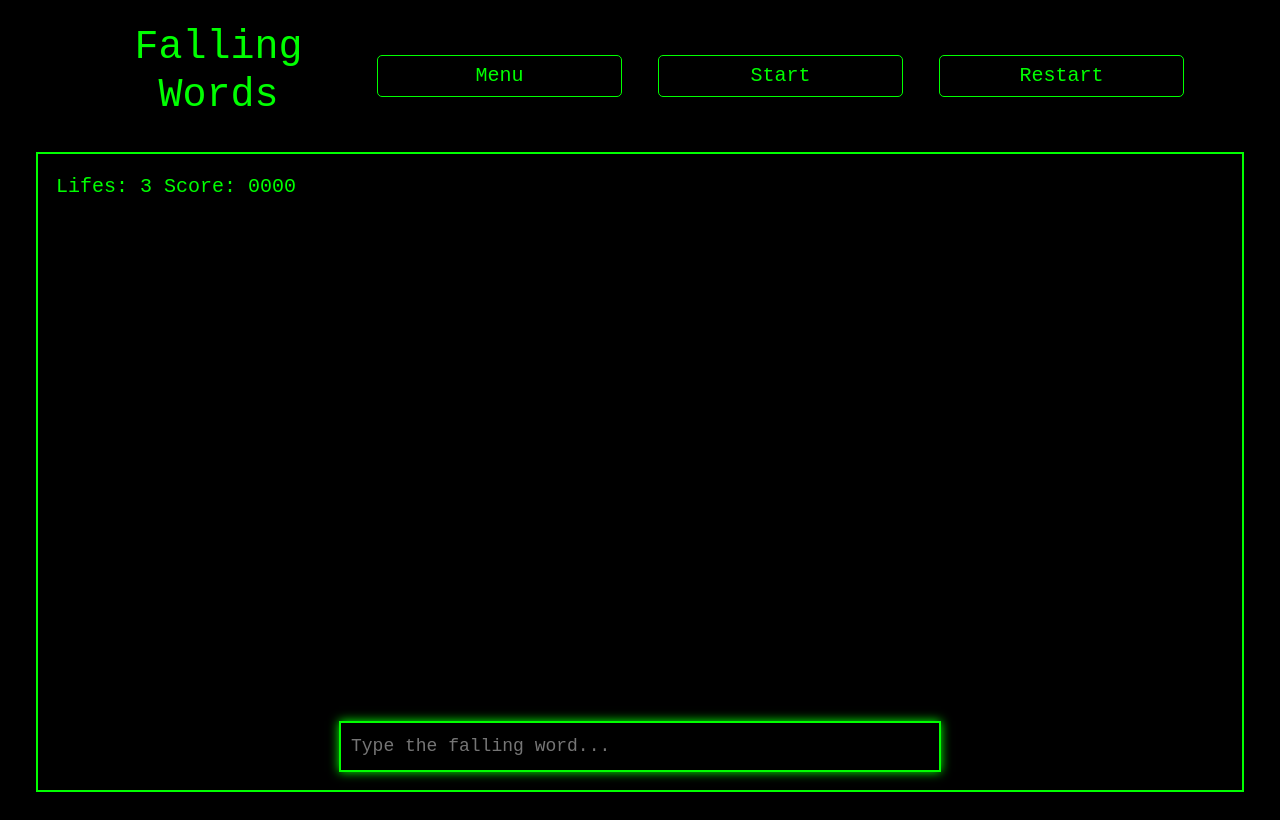
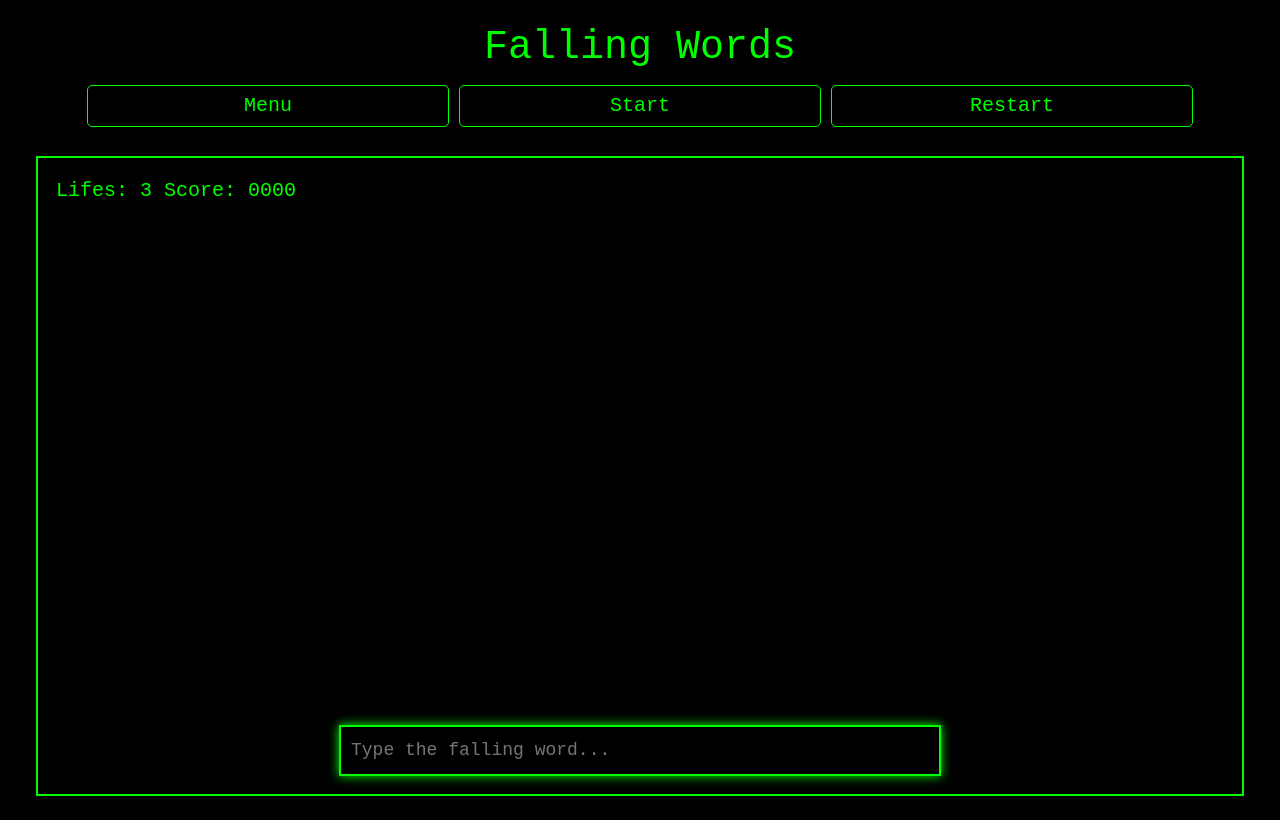
Before and after one commit to NachoVai/falling-words, a React (Vite) app: page / in a window 1280 px wide. Both pictures are taken after a click on the button "Start Game". Built offline with nearby package versions, Linux system fonts and the light colour scheme.

Commit message:
better HTML semantic

```diff
--- a/src/App.tsx
+++ b/src/App.tsx
@@ -17,12 +17,12 @@ function App() {
   };
 
   return (
-    <>
+    <main>
       {view === "menu" && <Menu onButtonClick={handleButtonClick} />}{" "}
       {view === "scores" && <Scores onButtonClick={handleButtonClick} />}{" "}
       {view === "game" && <Game onButtonClick={handleButtonClick} />}{" "}
       {/* <span>Nvai</span> */}
-    </>
+    </main>
   );
 }
 
--- a/src/components/Button/Button.tsx
+++ b/src/components/Button/Button.tsx
@@ -6,7 +6,12 @@ function Button(props: ButtonProps) {
   const { name, onClick } = props;
 
   return (
-    <button type="button" className="btn btn-lg" onClick={onClick}>
+    <button
+      type="button"
+      className="btn btn-lg"
+      onClick={onClick}
+      aria-label={name}
+    >
       {name}
     </button>
   );
--- a/src/components/Card/Card.tsx
+++ b/src/components/Card/Card.tsx
@@ -8,11 +8,7 @@ type CardProps = {
 function Card(props: CardProps) {
   const { children } = props;
 
-  return (
-    <>
-      <div className="card">{children}</div>
-    </>
-  );
+  return <div className="card">{children}</div>;
 }
 
 export default Card;
--- a/src/components/CardBody/CardBody.tsx
+++ b/src/components/CardBody/CardBody.tsx
@@ -1,15 +1,16 @@
-type CardBodyProps = { title?: string; description?: string };
+type CardBodyProps = {
+  title?: string;
+  description?: string;
+};
 
 function CardBody(props: CardBodyProps) {
   const { title, description } = props;
 
   return (
-    <>
-      <div className="card-body">
-        <h1 className="card-title text-center">{title}</h1>
-        <p className="card-text text-center">{description}</p>
-      </div>
-    </>
+    <div className="card-body">
+      {title && <h1 className="card-title text-center">{title}</h1>}
+      {description && <p className="card-text text-center">{description}</p>}
+    </div>
   );
 }
 
--- a/src/components/Game/Game.tsx
+++ b/src/components/Game/Game.tsx
@@ -8,9 +8,9 @@ type GameProps = {
 function Game(props: GameProps) {
   const { onButtonClick } = props;
   return (
-    <div className="container-fluid mt-4">
+    <section className="container-fluid mt-4">
       <GameBoard onButtonClick={onButtonClick} />
-    </div>
+    </section>
   );
 }
 
--- a/src/components/Game/components/GameBoard.tsx
+++ b/src/components/Game/components/GameBoard.tsx
@@ -55,30 +55,30 @@ function GameBoard(props: GameBoard) {
   const handleReset = () => {
     resetWords();
     resetScoreAndLives();
-    resumeGame();
+    // resumeGame();
   };
 
   return (
-    <>
+    <div>
       <GameHeader
         onButtonClick={onButtonClick}
         pauseGame={pauseGame}
         resumeGame={resumeGame}
         restartGame={handleReset}
       />
-      <div id="game-board" className="m-md-4">
-        <div className="board">
-          <div id="life-score" className="m-2">
+      <main id="game-board" className="m-md-4">
+        <section className="board">
+          <header id="life-score" className="m-2">
             <span>
               Lifes: {lifes} Score: {score.toString().padStart(4, "0")}
             </span>
-          </div>
-          <div id="falling-words">
+          </header>
+          <p id="falling-words">
             <FallingWords
               fallingWords={fallingWords}
               onAnimationEnd={handleAnimationEnd}
             />
-          </div>
+          </p>
           <input
             type="text"
             value={userInput}
@@ -86,8 +86,9 @@ function GameBoard(props: GameBoard) {
             placeholder="Type the falling word..."
             className="user-input mb-2"
             id="user-input"
+            aria-label="Type the falling word"
           />
-        </div>
+        </section>
         {/* Modal */}
         <Modal
           show={showModal}
@@ -108,6 +109,7 @@ function GameBoard(props: GameBoard) {
               placeholder="Enter nickname"
               className="user-score-input mt-4"
               id="user-score-input"
+              aria-label="Enter nickname"
             />
           </Modal.Body>
           <Modal.Footer>
@@ -125,8 +127,8 @@ function GameBoard(props: GameBoard) {
             </Button>
           </Modal.Footer>
         </Modal>
-      </div>
-    </>
+      </main>
+    </div>
   );
 }
 
--- a/src/components/Game/components/GameHeader.tsx
+++ b/src/components/Game/components/GameHeader.tsx
@@ -25,20 +25,18 @@ function GameHeader(props: GameHeaderProps) {
   };
 
   return (
-    <div className="container gap-2">
-      <div className="col col-auto">
-        <h1>Falling Words</h1>
+    <header className="container gap-2">
+      <div className="w-100 align-items-center">
+        <div className="col col-auto">
+          <h1>Falling Words</h1>
+        </div>
+        <nav className="d-flex">
+          <Button name="Menu" onClick={() => onButtonClick("Menu")} />
+          <Button name={playStopBtn} onClick={handlePlayPauseClick} />
+          <Button name="Restart" onClick={restartGame} />
+        </nav>
       </div>
-      <div className="col col-auto">
-        <Button name="Menu" onClick={() => onButtonClick("Menu")} />
-      </div>
-      <div className="col col-auto">
-        <Button name={playStopBtn} onClick={handlePlayPauseClick} />
-      </div>
-      <div className="col col-auto">
-        <Button name="Restart" onClick={restartGame} />
-      </div>
-    </div>
+    </header>
   );
 }
 
--- a/src/components/Menu/Menu.tsx
+++ b/src/components/Menu/Menu.tsx
@@ -12,18 +12,20 @@ function Menu(props: MenuProps) {
 
   return (
     <>
-      <div className="container mt-5" id="menu">
+      <section className="container mt-5" id="menu">
         <Card>
-          <CardBody
-            title="Falling Words"
-            description="A game to improve your tipying skills"
-          />
-          <div className="d-flex flex-column align-items-center">
+          <header>
+            <CardBody
+              title="Falling Words"
+              description="A game to improve your tipying skills"
+            />
+          </header>
+          <nav className="d-flex flex-column align-items-center">
             <Button name="Start Game" onClick={() => onButtonClick("Game")} />
             <Button name="Scores" onClick={() => onButtonClick("Scores")} />
-          </div>
+          </nav>
         </Card>
-      </div>
+      </section>
     </>
   );
 }
--- a/src/components/Scores/Scores.tsx
+++ b/src/components/Scores/Scores.tsx
@@ -12,16 +12,18 @@ function Scores(props: ScoresProps) {
   const { onButtonClick } = props;
 
   return (
-    <div className="container mt-5" id="highscores">
+    <section className="container mt-5" id="highscores">
       <Card>
-        <CardBody title="High Scores" description="Falling Words" />
+        <header>
+          <CardBody title="High Scores" description="Falling Words" />
+        </header>
         <Table />
-        <div className="d-flex flex-column align-items-center">
+        <nav className="d-flex flex-column align-items-center">
           <Button name="Start Game" onClick={() => onButtonClick("Game")} />
           <Button name="Menu" onClick={() => onButtonClick("Menu")} />
-        </div>
+        </nav>
       </Card>
-    </div>
+    </section>
   );
 }
 
--- a/src/components/Table/Table.tsx
+++ b/src/components/Table/Table.tsx
@@ -3,22 +3,34 @@ import "./table.css";
 
 function Table() {
   const { data, loading, error } = useScores();
-  if (loading) return <div>Loading...</div>;
-  if (error) return <div>Error: {error}</div>;
+
+  if (loading) {
+    return (
+      <div role="status" aria-live="polite">
+        Loading...
+      </div>
+    );
+  }
+
+  if (error) {
+    return <div role="alert">Error: {error}</div>;
+  }
+
   return (
     <div className="table-container">
-      <table className="table text-center" id="table">
+      <table className="table text-center" id="high-scores-table">
+        <caption>High Scores</caption>
         <thead>
           <tr>
-            <th>Rank</th>
-            <th>Name</th>
-            <th>Score</th>
+            <th scope="col">Rank</th>
+            <th scope="col">Name</th>
+            <th scope="col">Score</th>
           </tr>
         </thead>
         <tbody>
           {data?.map((score, index) => (
             <tr key={score.id}>
-              <td>#0{index + 1}</td>
+              <td scope="row">#0{index + 1}</td>
               <td>{score.name}</td>
               <td>{score.score}</td>
             </tr>
```
